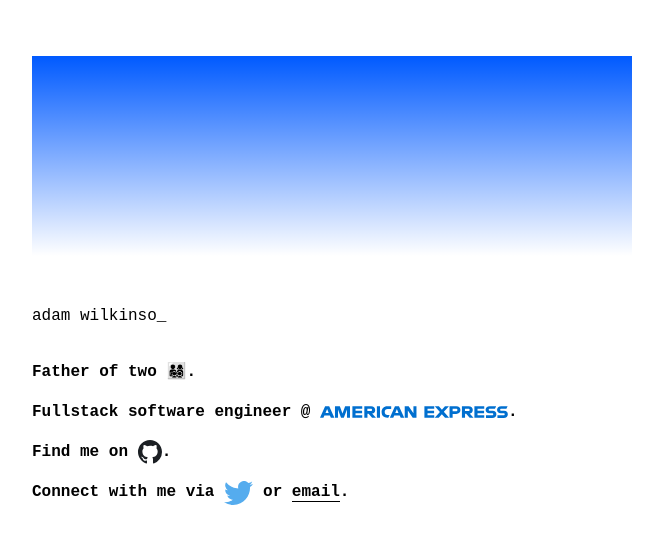
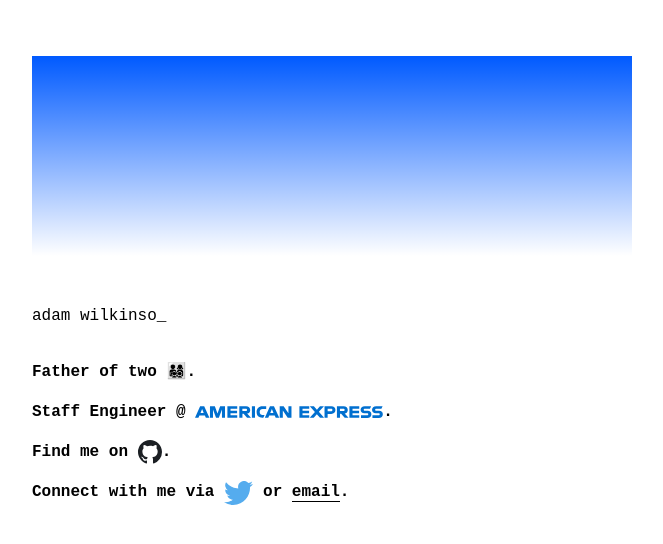
Before and after one commit to adwilk/adwilk.com, a website: page src/index.html in a window 1280 px wide. Shown: the whole page, without its empty margins (24-687 px from the left). Drawn offline with Linux system fonts and the light colour scheme; a web font is replaced by a local one.

Commit message:
Update index.html

```diff
--- a/src/index.html
+++ b/src/index.html
@@ -73,7 +73,7 @@
   <div class="chart" aria-hidden="true"></div>
   <h1><span class="typewriter">Adam Wilkinson</span><span class="cursor" aria-hidden="true">_</span></h1>
   <p>Father of two<span aria-hidden="true"> 👨‍👩‍👧‍👦</span>.</p>
-  <p>Fullstack software engineer @ <a href="https://americanexpress.io"><img class="amex" src="amex.svg" alt="American Express" /></a>.</p>
+  <p>Staff Engineer @ <a href="https://americanexpress.io"><img class="amex" src="amex.svg" alt="American Express" /></a>.</p>
   <p>Find me on <a href="https://github.com/adwilk"><img class="github" src="github.svg" alt="GitHub" /></a>.</p>
   <p>Connect with me via <a href="https://twitter.com/adwilk"><img class="twitter" src="twitter.svg" alt="Twitter" /></a>&nbsp;or <a class="underline" href="mailto:adwilk@mac.com">email</a>.</p>
   <script>
```
